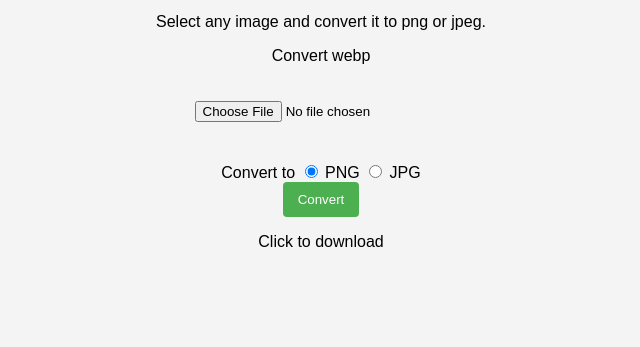
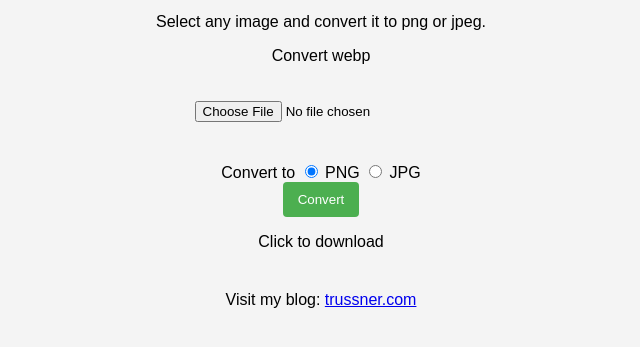
Before and after one commit to buddhaman/converter, a plain HTML site: page index.html in a window 1280 px wide. Shown: the part 83-430 px from the top of the page, without its empty margins (319-959 px from the left). Drawn offline with Linux system fonts and the light colour scheme; no server answers.

Commit message:
Link to my own blog

```diff
--- a/index.html
+++ b/index.html
@@ -124,6 +124,8 @@
         Processing Image...
         <progress id="progressBar" value="0" max="100"></progress>
     </div>
+
+     Visit my blog: <a href="https://trussner.com" target="_blank">trussner.com</a>
 
     <script>
         let imageNameWithoutExtension = '';
```
